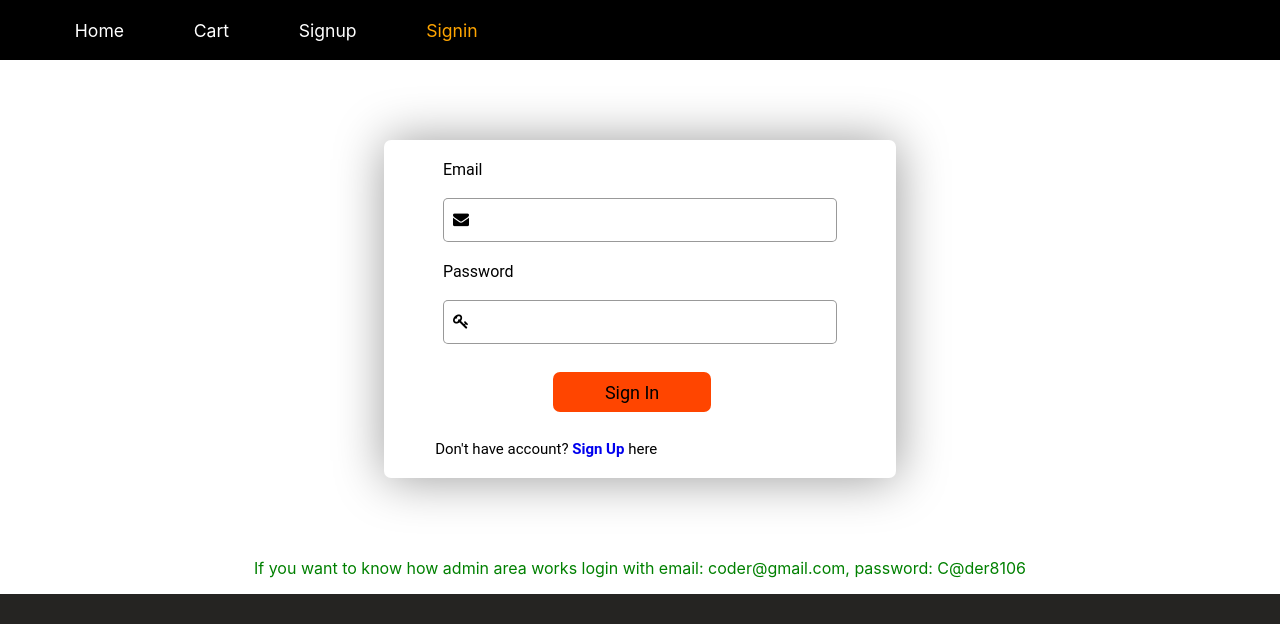
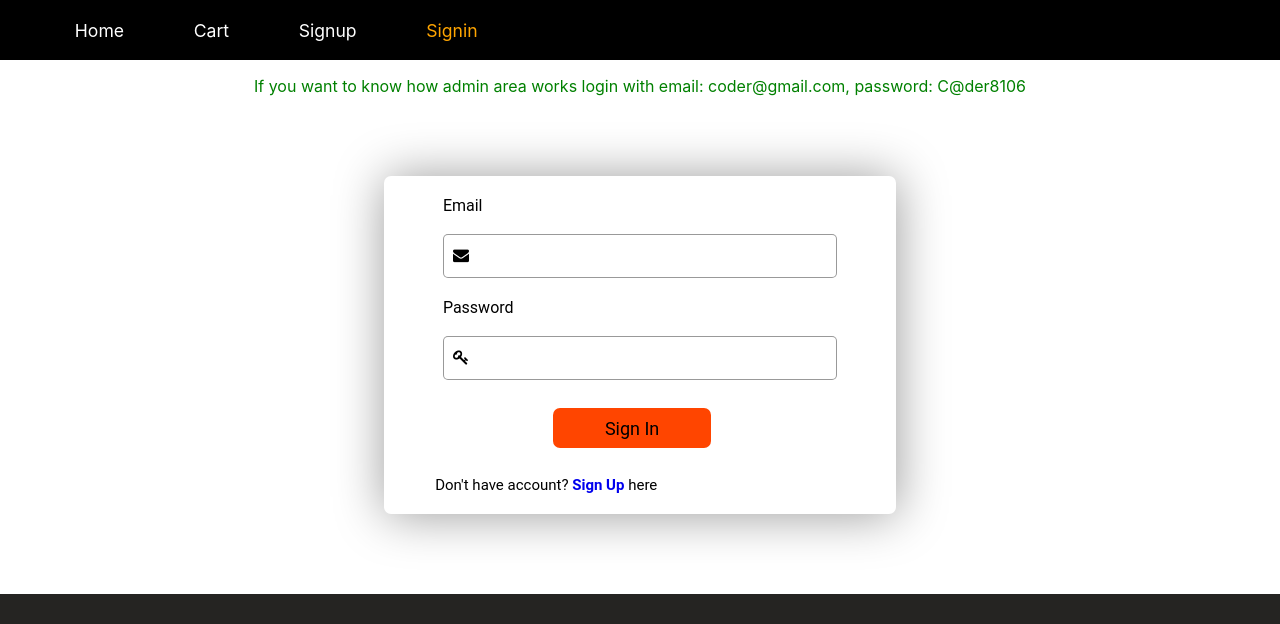
Before and after one commit to Nanda8106/eccomt, a React (Create React App) app: page /signin in a window 1280 px wide. Shown: the top 624 px of the page. Built offline with nearby package versions, Linux system fonts and the light colour scheme.

Commit message:
update note position

```diff
--- a/src/user/Signin.js
+++ b/src/user/Signin.js
@@ -82,6 +82,7 @@ const Signin = () => {
     const signinForm = () => {
         return (
         <div className="login">
+
                 <form>
                 {errorMessage()}
                 {successMessage()}
@@ -100,9 +101,10 @@ const Signin = () => {
     return (
         <Base>
             {didLoading(loading)}
+            <p style={{color:"green", textAlign:"center"}}>If you want to know how admin area works login with email: coder@gmail.com, password: C@der8106</p>
             {signinForm()}
             {didRedirect()}
-            <p style={{color:"green", textAlign:"center"}}>If you want to know how admin area works login with email: coder@gmail.com, password: C@der8106</p>
+
         </Base>
     )
 }
```
